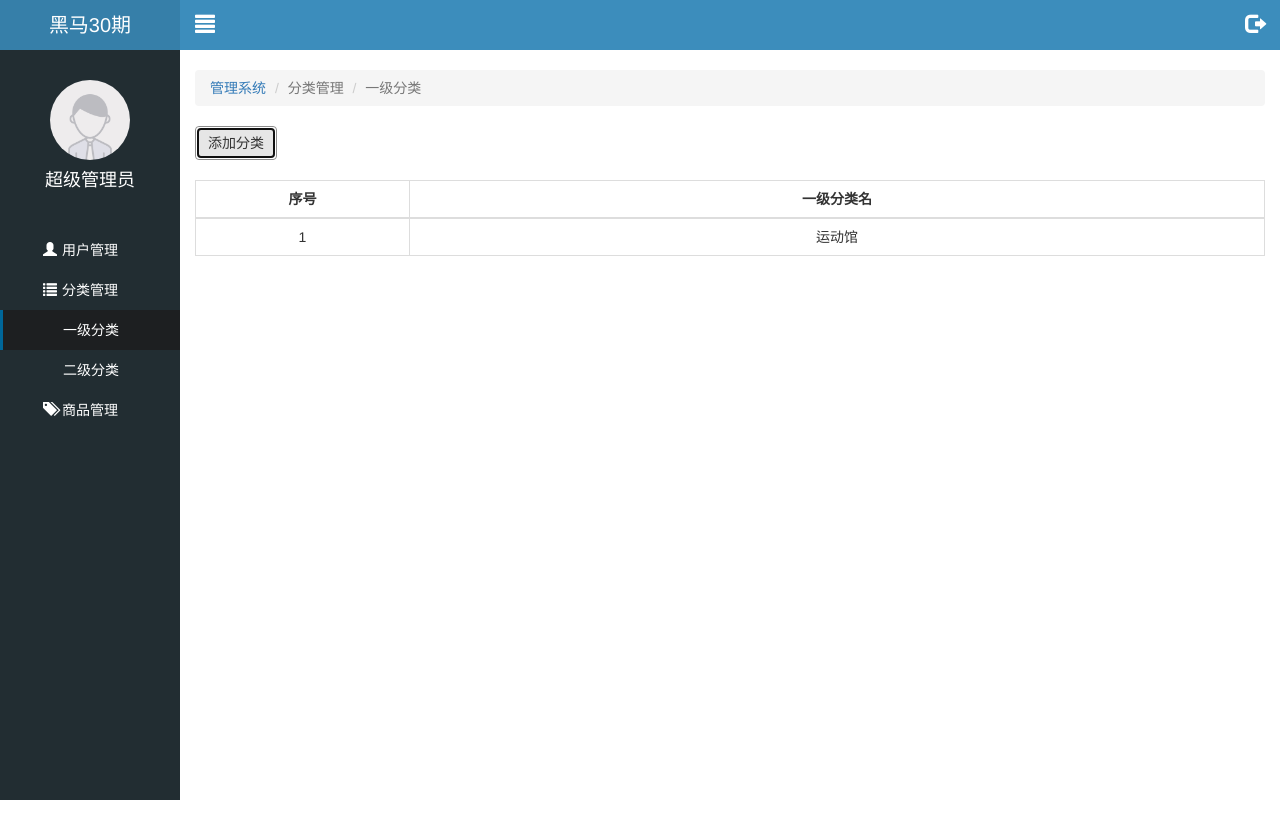
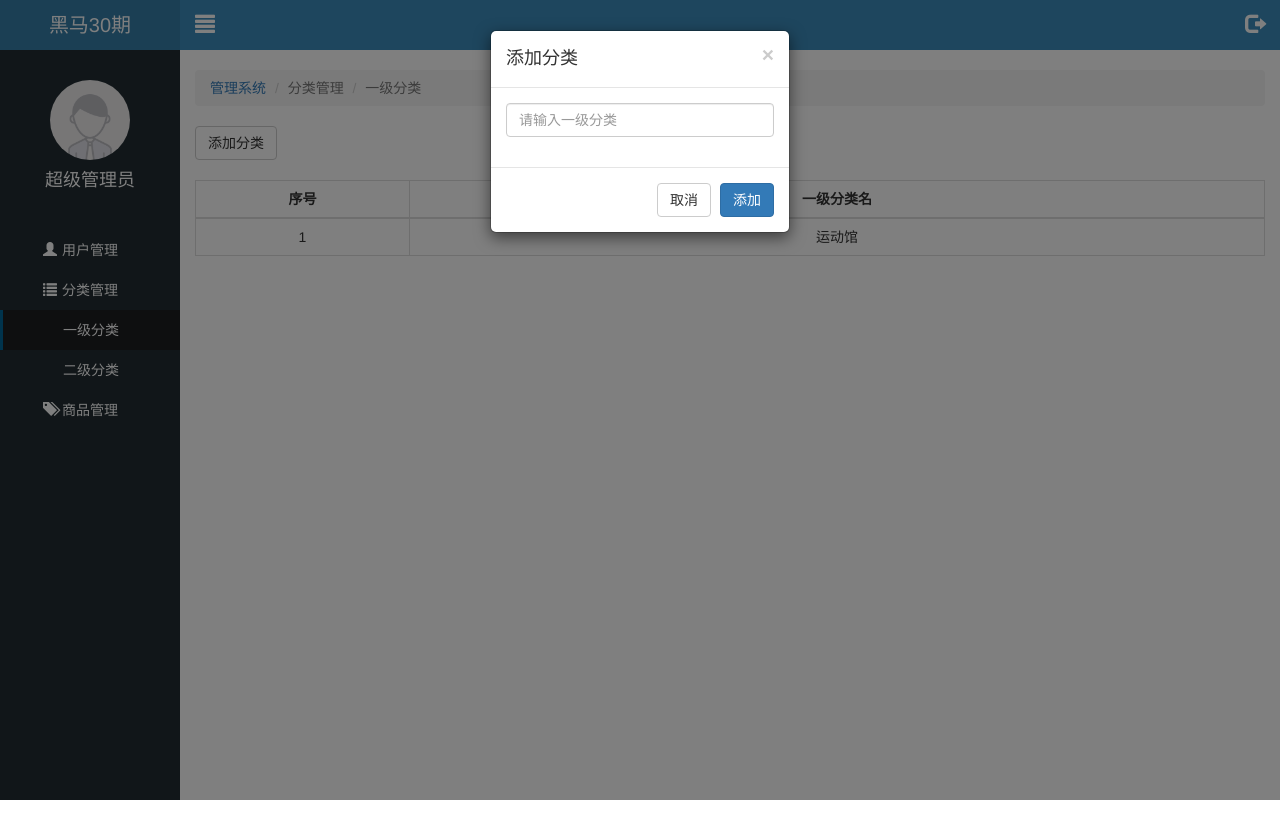
Before and after one commit to hsl1978/letao_sh30, a website: page public/back/first.html in a window 1280 px wide. Both pictures are taken after a click on the button "添加分类". Shown: the top 838 px of the page. Drawn offline with Linux system fonts and the light colour scheme; no server answers.

Commit message:
一级分类完成

```diff
--- a/public/back/first.html
+++ b/public/back/first.html
@@ -79,6 +79,39 @@
 
 
 
+
+       <!-- 准备模态框 (点击分类按钮显示的模态框)
+           控制模态框的大小：modal-lg大  默认中等 modal-sm小
+           data-dismiss="modal" 可以关闭当前模态框
+
+
+      -->
+      <!-- 外层div是蒙层 -->
+      <div class="modal fade" tabindex="-1" id="firstModal">
+          <!-- 内层是模态框 -->
+            <div class="modal-dialog modal-sm">
+              <div class="modal-content">
+                <form id="form">
+                <div class="modal-header">
+                  <button type="button" class="close" data-dismiss="modal"><span>&times;</span></button>
+                  <h4 class="modal-title">添加分类</h4>
+                </div>
+                <div class="modal-body">
+                  <!-- 每行外层要套一个 form-group，如果不套，后面的表单校验插件会报错 -->
+                  <div class="form-group">
+                    <input type="text" class="form-control" placeholder="请输入一级分类" name="categoryName">
+                  </div>
+                </div>
+                <div class="modal-footer">
+                  <button type="button" class="btn btn-default" data-dismiss="modal">取消</button>
+                  <button type="submit" id="firstAddBtn" class="btn btn-primary">添加</button>
+                </div>
+              </form>
+              </div>
+            </div>
+        </div>
+
+
       <!-- 准备模态框
            控制模态框的大小：modal-lg大  默认中等 modal-sm小
            data-dismiss="modal" 可以关闭当前模态框
--- a/public/back/js/first.js
+++ b/public/back/js/first.js
@@ -47,5 +47,68 @@ var pageSize = 5; //每页条数
  }
 
 
+//  点击分类按钮显示模态框
+$('#addBtn').click(function(){
+  // 模态框展示
+  $('#firstModal').modal("show");
 
 })
+
+// 表单校验
+// $('#firstAddBtn').click(function(){
+  $('#form').bootstrapValidator({
+    //  校验图标显示
+     feedbackIcons: {
+        valid: 'glyphicon glyphicon-ok',
+        invalid: 'glyphicon glyphicon-remove',
+        validating: 'glyphicon glyphicon-refresh'
+      },
+    // 配置校验字段
+    fields:{
+      categoryName:{
+        // 配置校验规则
+        validators:{
+          //配置非空校验
+          notEmpty:{
+            message:"请输入一级分类名称",
+          }
+        }
+      }
+    }
+  });
+
+
+// 注册表单校验成功事件，阻止默认的表单的提交，通过ajax提交
+
+  $('#form').on("success.form.bv",function(e){
+
+    // 阻止默认表单的提交
+    e.preventDefault();
+    // 发送ajax请求,添加成功后重新渲染页面
+    $.ajax({
+       type:'post',
+       url:'/category/addTopCategory',
+       data:$('#form').serialize(),
+       dataTpe:'json',
+       success:function(info){
+        //  console.log(info);
+        if(info.success){
+          // 添加成功
+
+          // 关闭模态框
+          $('#firstModal').modal("hide");
+          // 重新渲染页面
+          // 重新渲染第一页
+          currentPage = 1;
+          render();
+          // 内容和状态都要重置
+          $('#form').data("bootstrapValidator").resetForm(true);
+        }
+       }
+     })
+  })
+
+// })
+
+
+})
```
